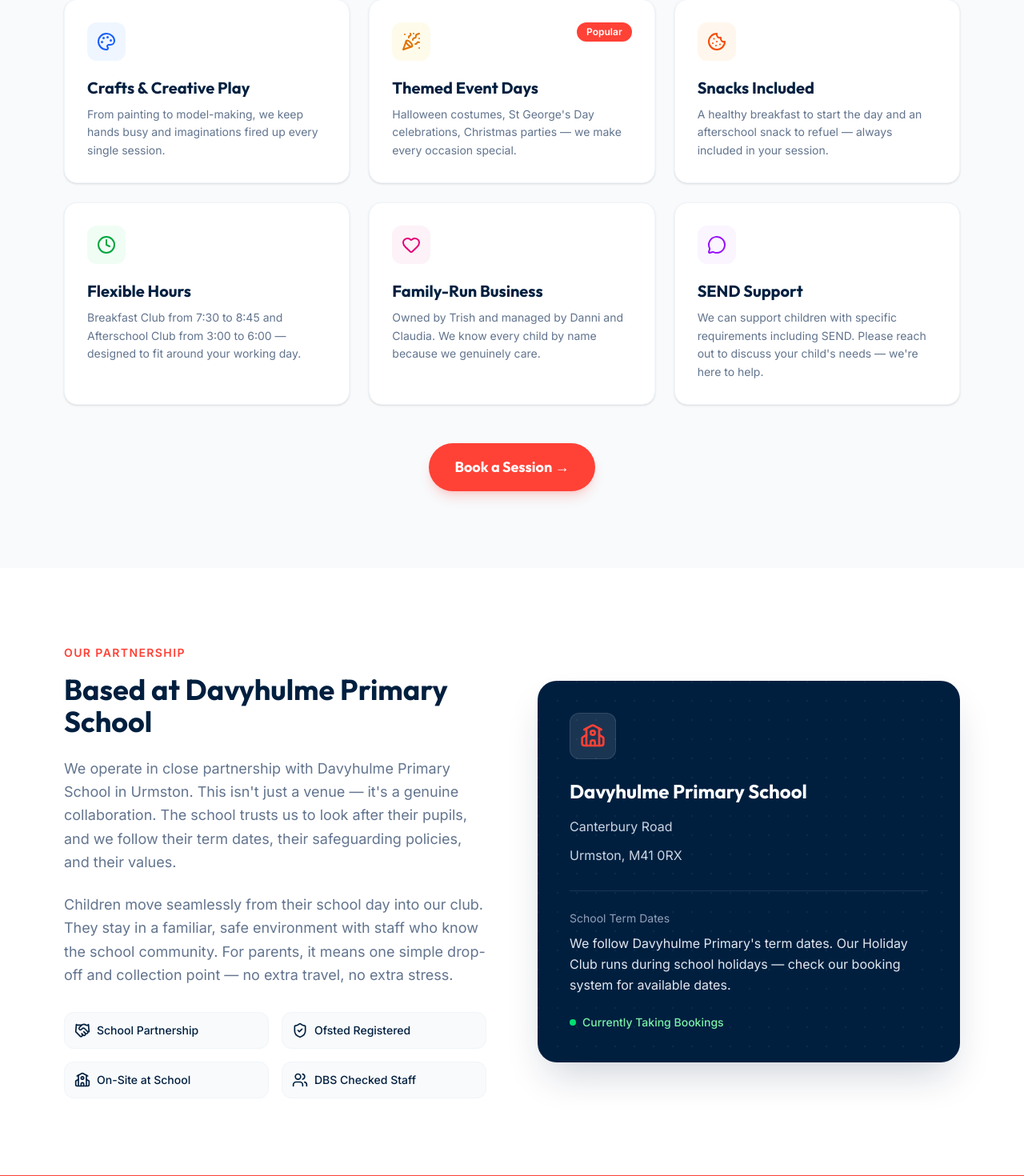
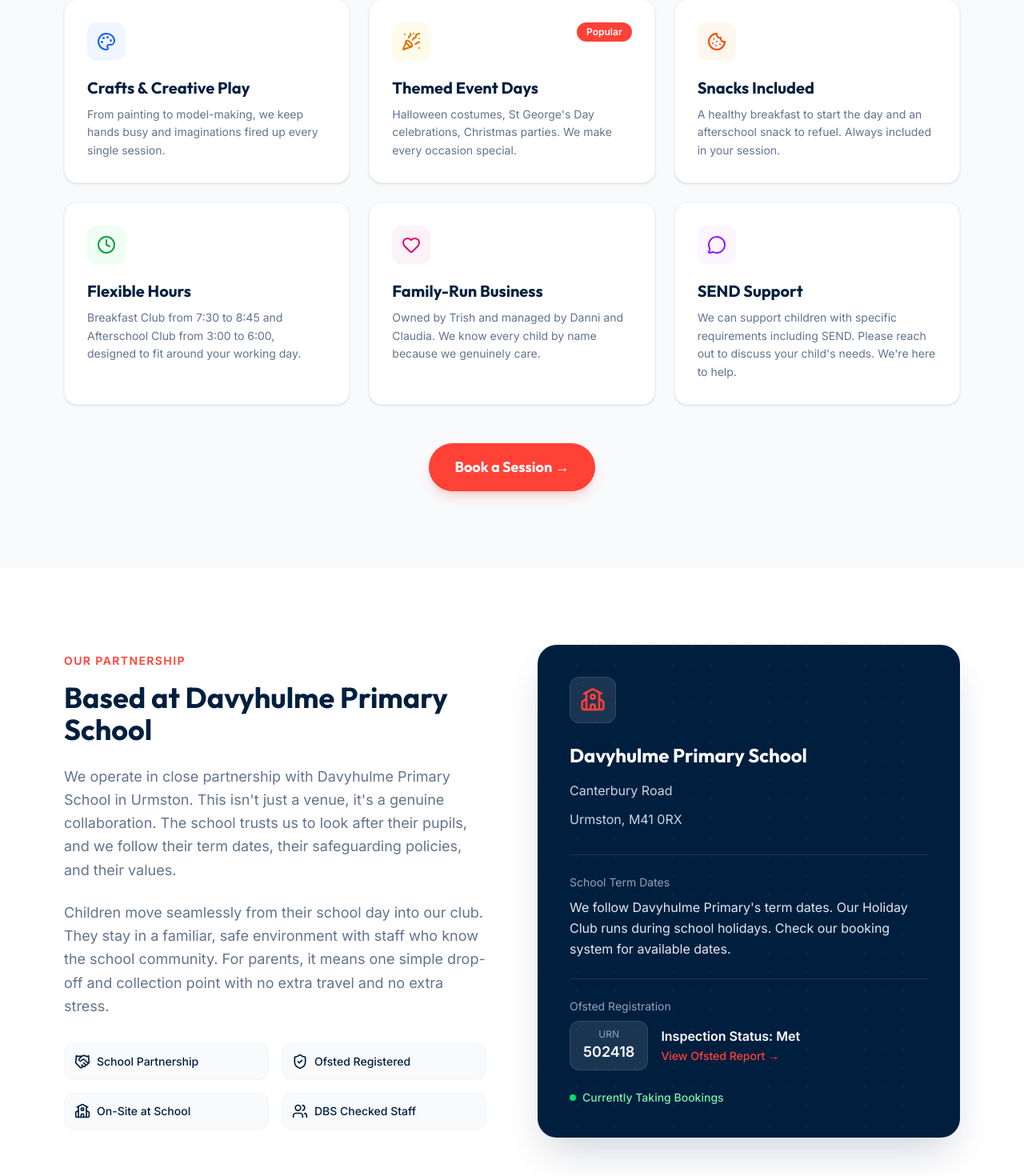
Before and after one commit to phillip040378-source/LetsPlay, a React (Vite) app: page / in a window 1280 px wide. Shown: the part 1140-2610 px from the top of the page at 80% size. Built offline with nearby package versions, Linux system fonts and the light colour scheme.

Commit message:
Remove emdashes, add Ofsted URN 502418 and Met status

```diff
--- a/src/App.jsx
+++ b/src/App.jsx
@@ -18,7 +18,7 @@
   <div className="min-h-screen bg-slate-50 pt-24 px-4">
     <div className="max-w-4xl mx-auto">
       <h1 className="text-4xl font-bold text-navy-900 mb-4" style={{ fontFamily: "'Outfit', sans-serif" }}>News & Activities</h1>
-      <p className="text-slate-500 text-lg">Coming soon — updates on our latest events and activities.</p>
+      <p className="text-slate-500 text-lg">Coming soon. Updates on our latest events and activities.</p>
     </div>
   </div>
 );
@@ -27,7 +27,7 @@
   <div className="min-h-screen bg-slate-50 pt-24 px-4">
     <div className="max-w-4xl mx-auto">
       <h1 className="text-4xl font-bold text-navy-900 mb-4" style={{ fontFamily: "'Outfit', sans-serif" }}>Meet the Team</h1>
-      <p className="text-slate-500 text-lg">Coming soon — get to know the people behind Let's Play.</p>
+      <p className="text-slate-500 text-lg">Coming soon. Get to know the people behind Let's Play.</p>
     </div>
   </div>
 );
--- a/src/components/ui/BentoGrid.jsx
+++ b/src/components/ui/BentoGrid.jsx
@@ -59,7 +59,7 @@
                         iconBg="bg-amber-50"
                         iconColor="text-amber-600"
                         title="Themed Event Days"
-                        description="Halloween costumes, St George's Day celebrations, Christmas parties — we make every occasion special."
+                        description="Halloween costumes, St George's Day celebrations, Christmas parties. We make every occasion special."
                         badge="Popular"
                         delay={0.1}
                     />
@@ -69,7 +69,7 @@
                         iconBg="bg-orange-50"
                         iconColor="text-orange-600"
                         title="Snacks Included"
-                        description="A healthy breakfast to start the day and an afterschool snack to refuel — always included in your session."
+                        description="A healthy breakfast to start the day and an afterschool snack to refuel. Always included in your session."
                         delay={0.2}
                     />
 
@@ -78,7 +78,7 @@
                         iconBg="bg-green-50"
                         iconColor="text-green-600"
                         title="Flexible Hours"
-                        description="Breakfast Club from 7:30 to 8:45 and Afterschool Club from 3:00 to 6:00 — designed to fit around your working day."
+                        description="Breakfast Club from 7:30 to 8:45 and Afterschool Club from 3:00 to 6:00, designed to fit around your working day."
                         delay={0.1}
                     />
 
@@ -96,7 +96,7 @@
                         iconBg="bg-purple-50"
                         iconColor="text-purple-600"
                         title="SEND Support"
-                        description="We can support children with specific requirements including SEND. Please reach out to discuss your child's needs — we're here to help."
+                        description="We can support children with specific requirements including SEND. Please reach out to discuss your child's needs. We're here to help."
                         delay={0.3}
                     />
                 </div>
--- a/src/components/ui/BoldHero.jsx
+++ b/src/components/ui/BoldHero.jsx
@@ -48,7 +48,7 @@
                             transition={{ duration: 0.6, delay: 0.2 }}
                             className="text-slate-300 text-lg md:text-xl mb-8 leading-relaxed max-w-lg"
                         >
-                            Crafts, themed event days, outdoor play and snacks — all within Davyhulme Primary School.
+                            Crafts, themed event days, outdoor play and snacks, all within Davyhulme Primary School.
                             Where every child is known by name.
                         </motion.p>
 
--- a/src/components/ui/PartnershipSection.jsx
+++ b/src/components/ui/PartnershipSection.jsx
@@ -16,10 +16,10 @@
                                 Based at Davyhulme Primary School
                             </h2>
                             <p className="text-slate-500 text-lg leading-relaxed mb-6">
-                                We operate in close partnership with Davyhulme Primary School in Urmston. This isn't just a venue — it's a genuine collaboration. The school trusts us to look after their pupils, and we follow their term dates, their safeguarding policies, and their values.
+                                We operate in close partnership with Davyhulme Primary School in Urmston. This isn't just a venue, it's a genuine collaboration. The school trusts us to look after their pupils, and we follow their term dates, their safeguarding policies, and their values.
                             </p>
                             <p className="text-slate-500 text-lg leading-relaxed mb-8">
-                                Children move seamlessly from their school day into our club. They stay in a familiar, safe environment with staff who know the school community. For parents, it means one simple drop-off and collection point — no extra travel, no extra stress.
+                                Children move seamlessly from their school day into our club. They stay in a familiar, safe environment with staff who know the school community. For parents, it means one simple drop-off and collection point with no extra travel and no extra stress.
                             </p>
 
                             <div className="grid grid-cols-2 gap-4">
@@ -55,8 +55,29 @@
                                 <div className="mt-8 pt-6 border-t border-white/10">
                                     <p className="text-sm text-slate-400 mb-2">School Term Dates</p>
                                     <p className="text-slate-200 leading-relaxed">
-                                        We follow Davyhulme Primary's term dates. Our Holiday Club runs during school holidays — check our booking system for available dates.
+                                        We follow Davyhulme Primary's term dates. Our Holiday Club runs during school holidays. Check our booking system for available dates.
                                     </p>
+                                </div>
+
+                                <div className="mt-6 pt-6 border-t border-white/10">
+                                    <p className="text-sm text-slate-400 mb-2">Ofsted Registration</p>
+                                    <div className="flex items-center gap-4">
+                                        <div className="bg-white/10 border border-white/10 rounded-xl px-4 py-2 text-center">
+                                            <span className="text-xs text-slate-400 block">URN</span>
+                                            <span className="text-white font-bold text-lg">502418</span>
+                                        </div>
+                                        <div>
+                                            <p className="text-white font-semibold">Inspection Status: Met</p>
+                                            <a
+                                                href="https://reports.ofsted.gov.uk/provider/16/502418"
+                                                target="_blank"
+                                                rel="noopener noreferrer"
+                                                className="text-red-600 hover:text-red-400 text-sm font-medium transition-colors"
+                                            >
+                                                View Ofsted Report &rarr;
+                                            </a>
+                                        </div>
+                                    </div>
                                 </div>
 
                                 <div className="mt-6 flex items-center gap-2">
```
